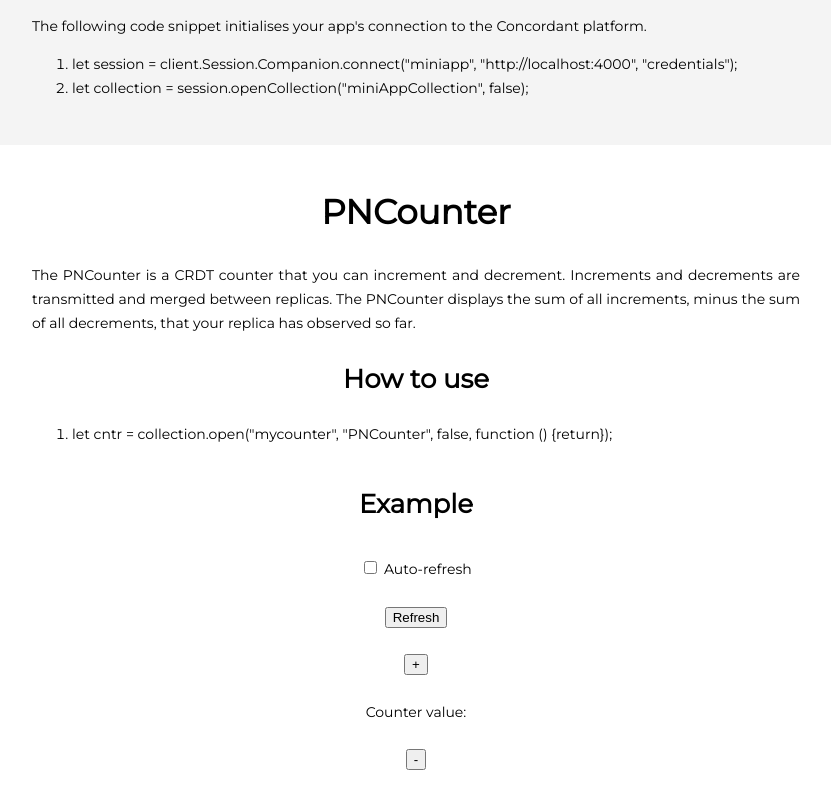
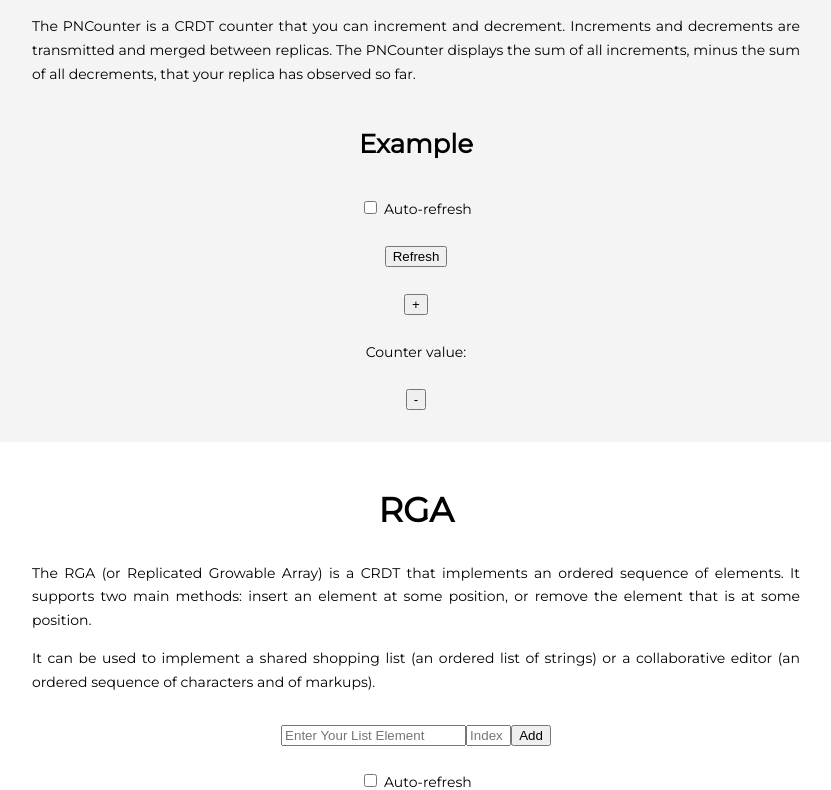
Before and after one commit to concordant/mini-app, a website with bundled scripts: page service_v0/dist/index.html in a window 1280 px wide. Shown: the part 587-1377 px from the top of the page, without its empty margins (224-1055 px from the left). Built offline with nearby package versions, Linux system fonts and the light colour scheme; what @concordant/c-client would draw is missing.

Commit message:
Remove code example

```diff
--- a/service_v0/dist/index.html
+++ b/service_v0/dist/index.html
@@ -29,23 +29,6 @@
         </div>
 
         <div class="background-grey padding">
-            <h1>Boiler-plate code</h1>
-            <div class="reduceWidth">
-                <p>
-                    The following code snippet initialises your app's connection to the Concordant platform.
-                </p>
-                <ol>
-                    <li>
-                        let session = client.Session.Companion.connect("miniapp", "http://localhost:4000", "credentials");
-                    </li>
-                    <li>
-                        let collection = session.openCollection("miniAppCollection", false);
-                    </li>
-                </ol>
-            </div>
-        </div>
-
-        <div class="padding">
             <h1>PNCounter</h1>
             <div class="reduceWidth">
                 <p>
@@ -53,18 +36,13 @@
                     Increments and decrements are transmitted and merged between replicas.
                     The PNCounter displays the sum of all increments, minus the sum of all decrements, that your replica has observed so far.
                 </p>
-
-                <h2> How to use</h2>
-                <ol>
-                    <li>let cntr = collection.open("mycounter", "PNCounter", false, function () {return});</li>
-                </ol>
             </div>
             <h2>Example</h2>
             <div class="crdt reduceWidth" id="my_pncounter">
             </div>
         </div>
 
-        <div class="background-yellow padding">
+        <div class="padding">
             <h1>RGA</h1>
             <div class="intro reduceWidth">
                 <p>
@@ -79,7 +57,7 @@
 
         </div>
 
-        <div class="padding">
+        <div class="background-yellow padding">
             <h1>LWWRegister</h1>
             <div class="intro reduceWidth">
                 <p>
@@ -92,7 +70,7 @@
             <div class="crdt reduceWidth" id="my_lwwregister"></div>
         </div>
 
-        <div class="background-turquoise padding">
+        <div class="padding">
             <h1>LWWMAP</h1>
             <div class="intro reduceWidth">
                 <p>
@@ -108,7 +86,7 @@
 
 
 
-        <div class="background-grey padding">
+        <div class="background-turquoise padding">
             <h1>MVRegister</h1>
             <div class="intro reduceWidth">
                 <p>
@@ -120,7 +98,7 @@
             <div class="crdt reduceWidth" id="my_mvregister"></div>
         </div>
 
-        <div class="padding">
+        <div class="background-grey padding">
             <h1>MVMap</h1>
             <div class="intro reduceWidth">
                 <p>
```
